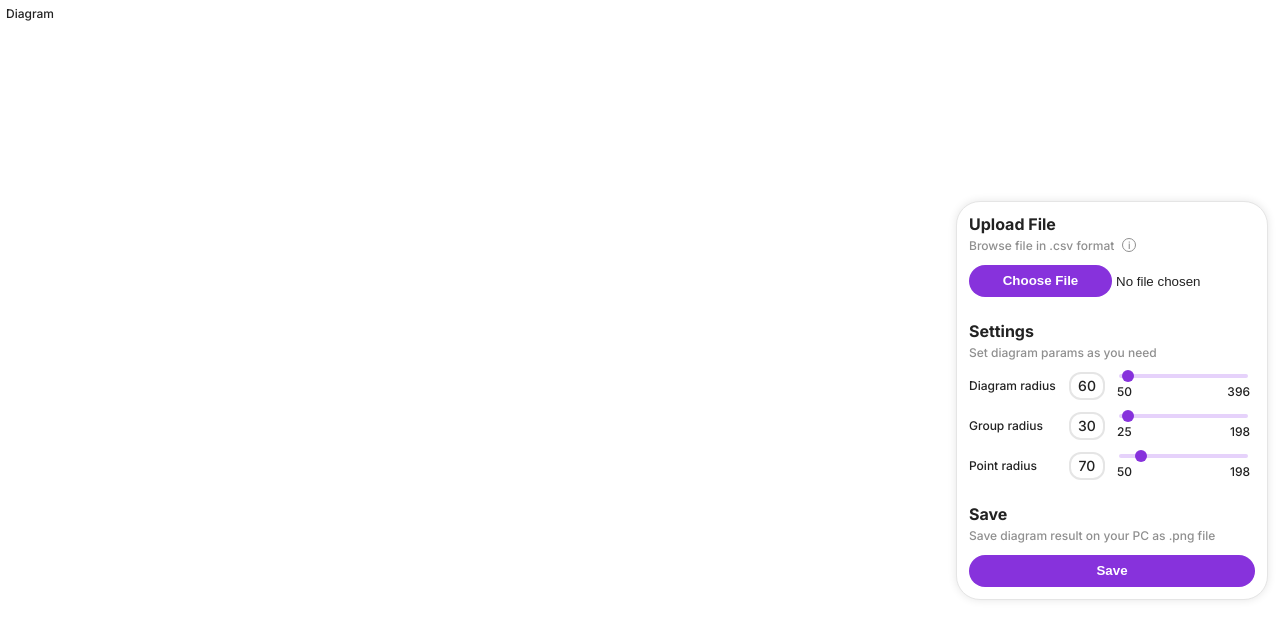
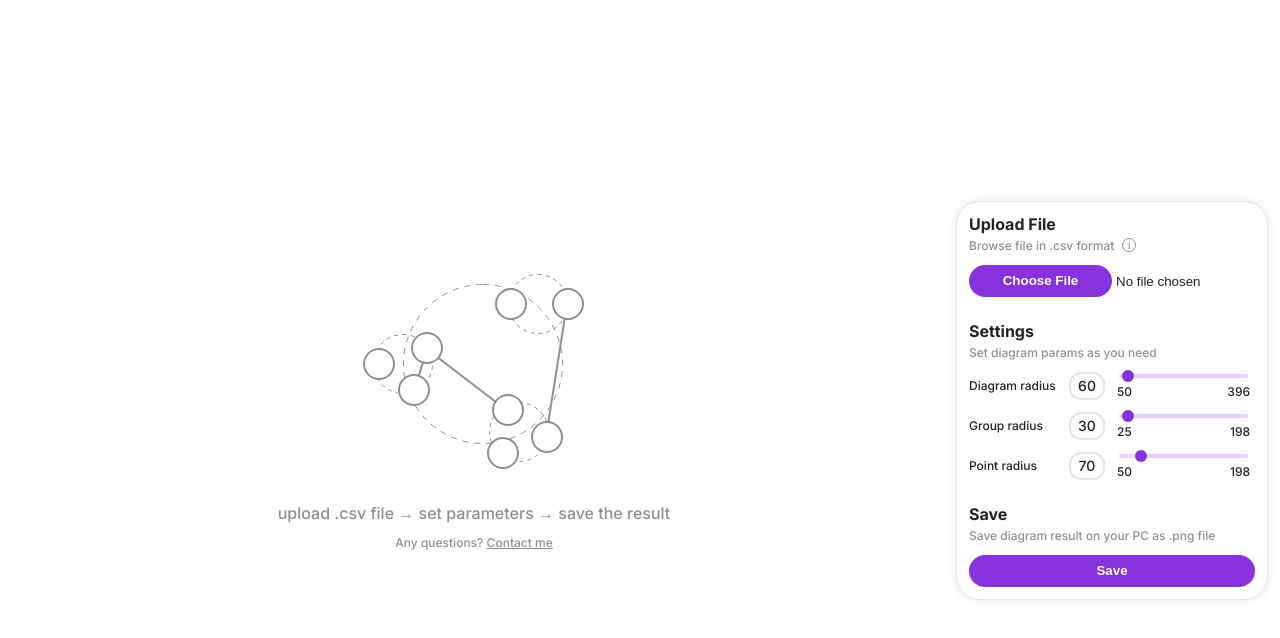
Before and after one commit to lletov/round-diagram, a React (Create React App) app: page / in a window 1280 px wide. Shown: the top 638 px of the page. Built offline with nearby package versions, Linux system fonts and the light colour scheme.

Commit message:
feat: about block

```diff
--- /dev/null
+++ b/src/components/About.js
@@ -0,0 +1,12 @@
+import React from 'react'
+import example from './../example.svg'
+
+export const About = () => {
+  return (
+    <div className='about-text'>
+        <img src={example}></img>
+        <h1>upload .csv file → set parameters → save the result</h1>
+        <div>Any questions? <a>Contact me</a></div>
+    </div>
+  )
+}
--- a/src/components/Diagram.js
+++ b/src/components/Diagram.js
@@ -8,6 +8,7 @@ import {
   getPointsCenters,
   transformToCorrectObject,
 } from './../methods/Methods'
+import { About } from './About'
 
 export const Diagram = () => {
   const diagramRef = useRef(null);
@@ -87,6 +88,6 @@ export const Diagram = () => {
       )
   }
   return (
-    <div className='diagram' ref={diagramRef}>Diagram</div>
+    <div className='diagram' ref={diagramRef}><About/></div>
   )
 }
--- a/src/index.css
+++ b/src/index.css
@@ -292,3 +292,19 @@ table {
   padding: 16px;
   font-size: 16px;
 }
+.about-text{
+  display: flex;
+  flex-direction: column;
+  gap: 12px;
+  align-items: center;
+  justify-content: center;
+  height: 100%;
+  color: var(--dark-gray);
+}
+.about-text h1{
+  font-size: 16px;
+}
+.about-text a{
+  text-decoration: underline;
+  cursor: pointer;
+}
```
Also changed, not shown: src/example.svg (added).
